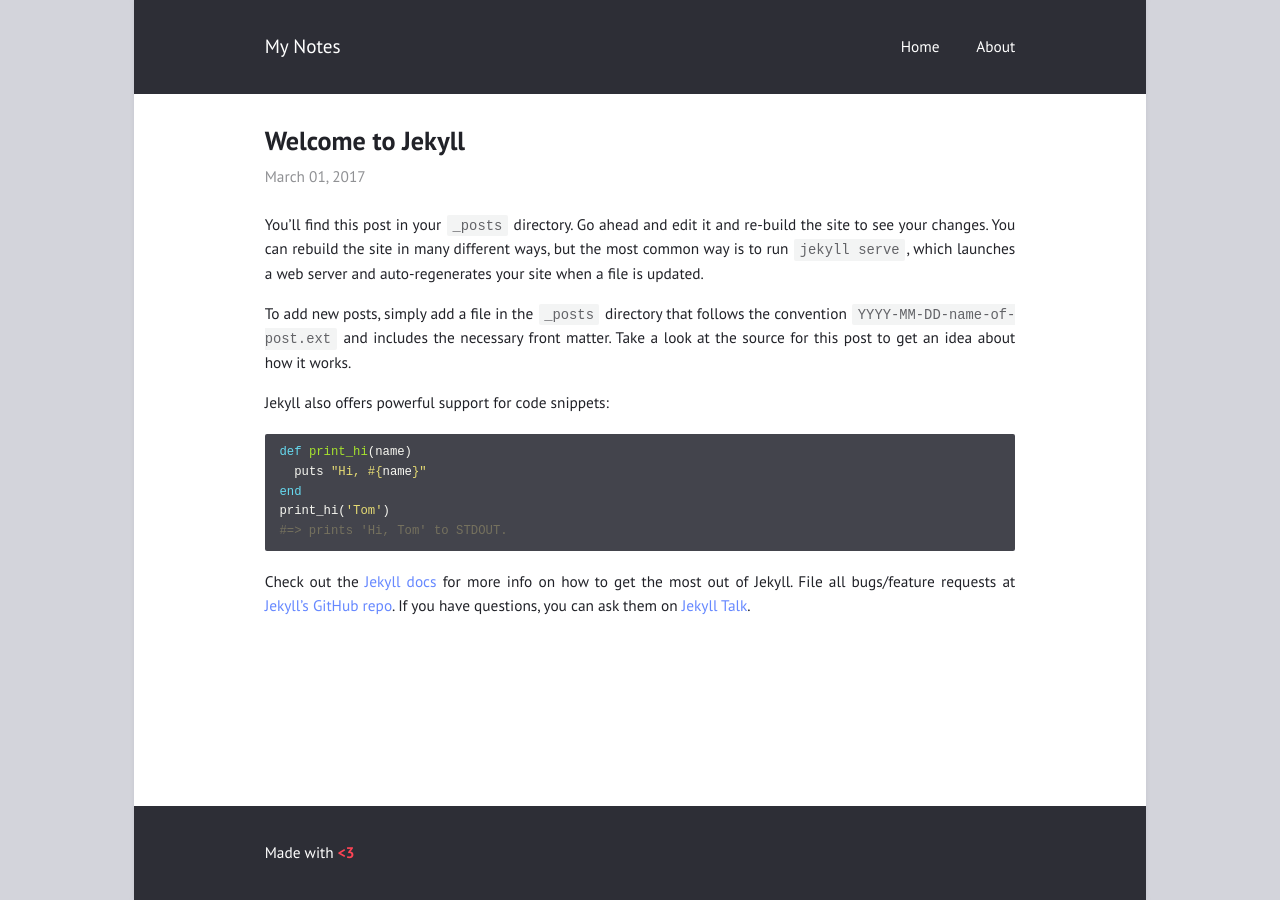
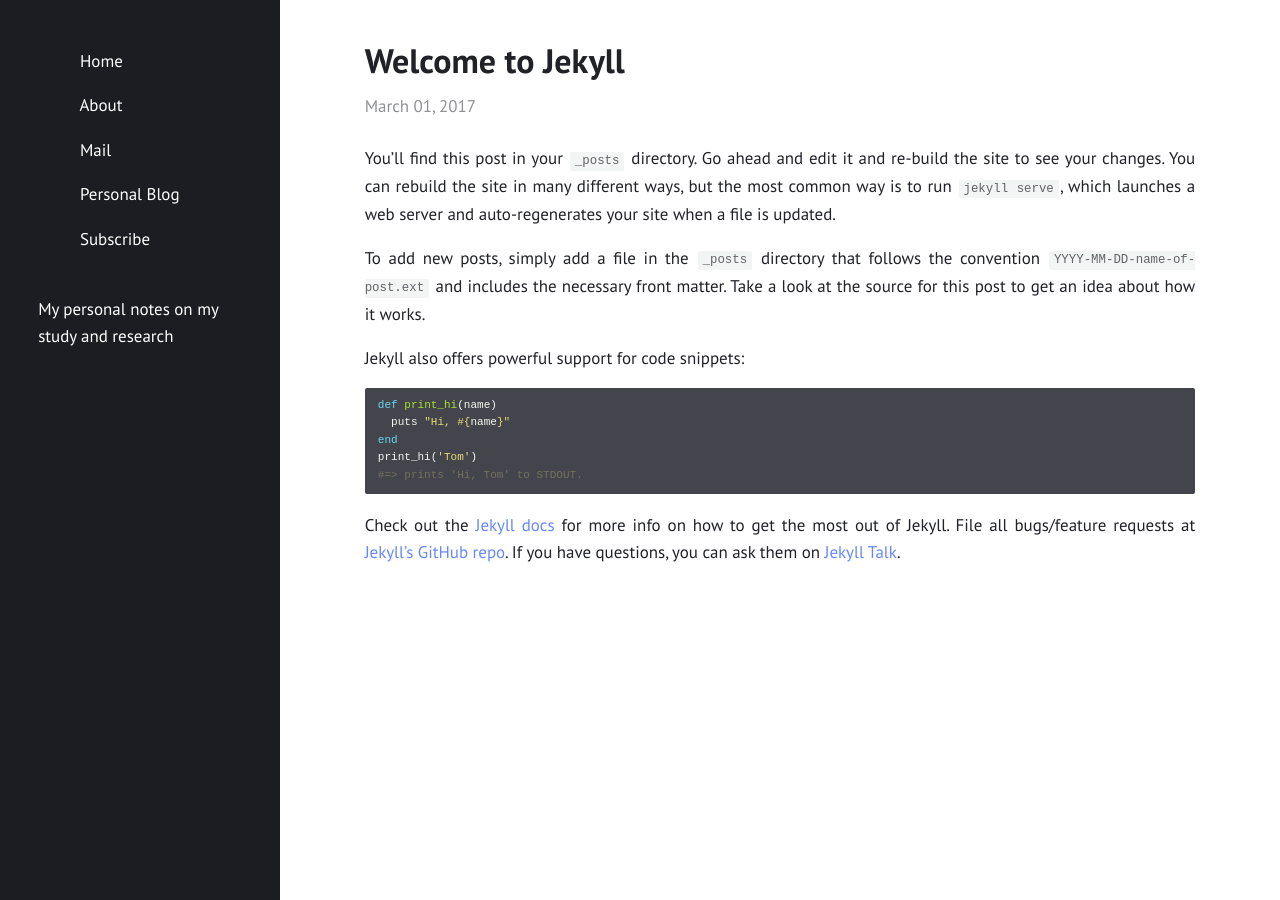
Before and after one commit to nety1025/nety.github.io, a Jekyll site: the page built from _posts/2017-03-01-welcome-to-jekyll.md, in a window 1280 px wide. Built offline with Jekyll 4.4.1, drawn with Linux system fonts in a browser that asks for light colours.

Commit message:
update config

```diff
--- a/_config.yml
+++ b/_config.yml
@@ -1,6 +1,6 @@
 title: "My Notes"
 author: "Nety"
-description: "Made with <b style=\"color: #f45;\">&lt;3</b>"
+description: "My personal notes on my study and research"
 permalink: /:title/
 lang: "en"
 excerpt_separator: "\n\n\n"
@@ -10,7 +10,7 @@ date_format: "%B %d, %Y"
 
 show_excerpts: true        # show article excerpts on the home page
 show_frame: true           # adds a gray frame to the site
-show_sidebar: false        # show a sidebar instead of the usual header
+show_sidebar: true        # show a sidebar instead of the usual header
 minimal: false             # use a dark header
 
 # Menu
@@ -20,8 +20,8 @@ navigation:                # accepts {file, title, url, icon, sidebaricon}
   - {file: "README.md"}
 
 external:                  # shows a footer with social links - for available icons see fontawesome.com/icons
-  - {title: Mail, icon: envelope, url: "mailto:niklasbuschmann@users.noreply.github.com"}
-  - {title: Github, icon: github, url: "https://github.com/niklasbuschmann/contrast"}
+  - {title: Mail, icon: envelope, url: "nety1025@gmail.com"}
+  - {title: Personal Blog, icon: blog, url: "https://yijinyu.life/"}
   - {title: Subscribe, icon: rss, url: "/feed.xml"}
 
 comments:
```
